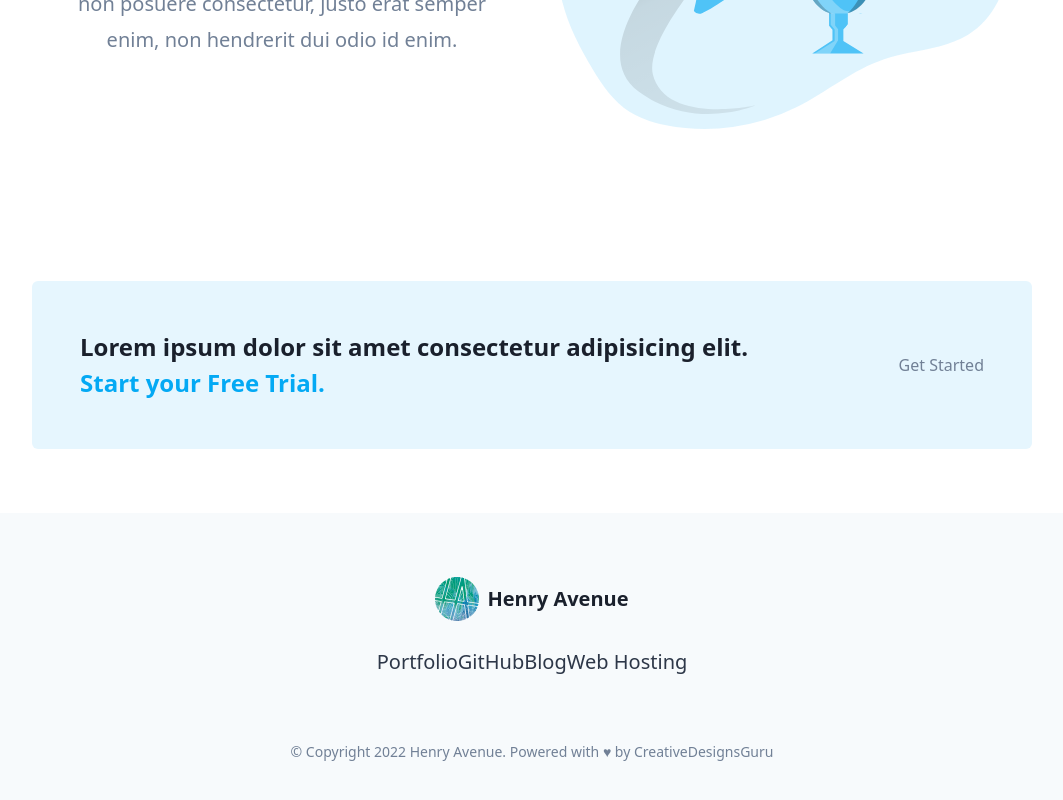
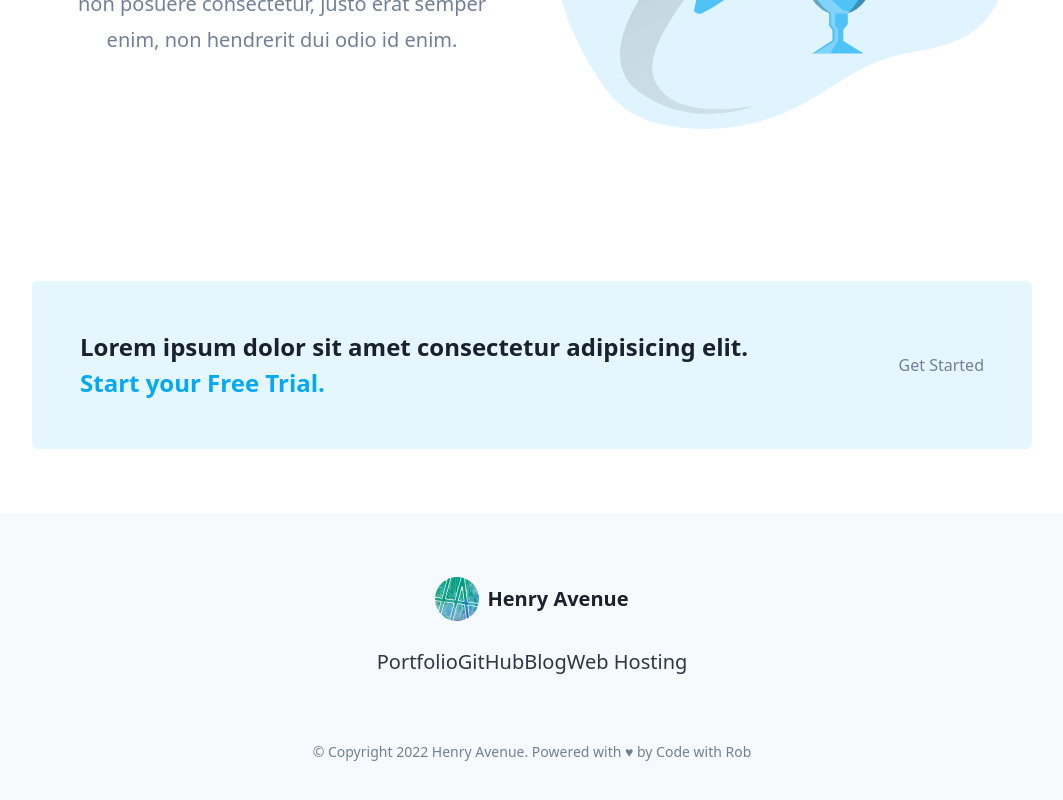
Before and after one commit to rt3me/nextjs-henryave.com, a Next.js app: page / in a window 1280 px wide. Shown: the part 2131-2931 px from the top of the page, without its empty margins (108-1171 px from the left). Built offline with nearby package versions, Linux system fonts and the light colour scheme.

Commit message:
Updated copyright

```diff
--- a/src/footer/FooterCopyright.tsx
+++ b/src/footer/FooterCopyright.tsx
@@ -6,7 +6,7 @@ const FooterCopyright = () => (
     <span role="img" aria-label="Love">
       ♥
     </span>{' '}
-    by <a href="https://creativedesignsguru.com">CreativeDesignsGuru</a>
+    by <a href="https://codewithrob.dev">Code with Rob</a>
     {/*
      * PLEASE READ THIS SECTION
      * We'll really appreciate if you could have a link to our website
```
